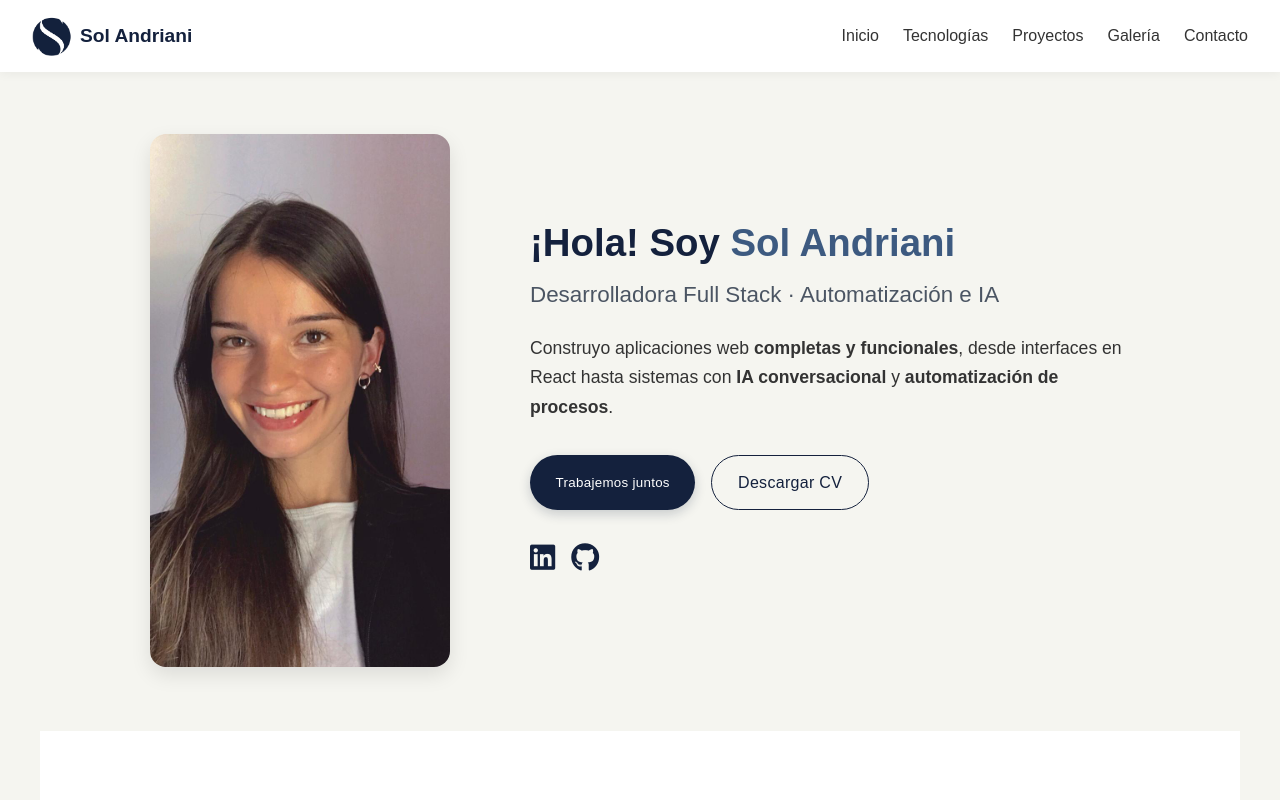
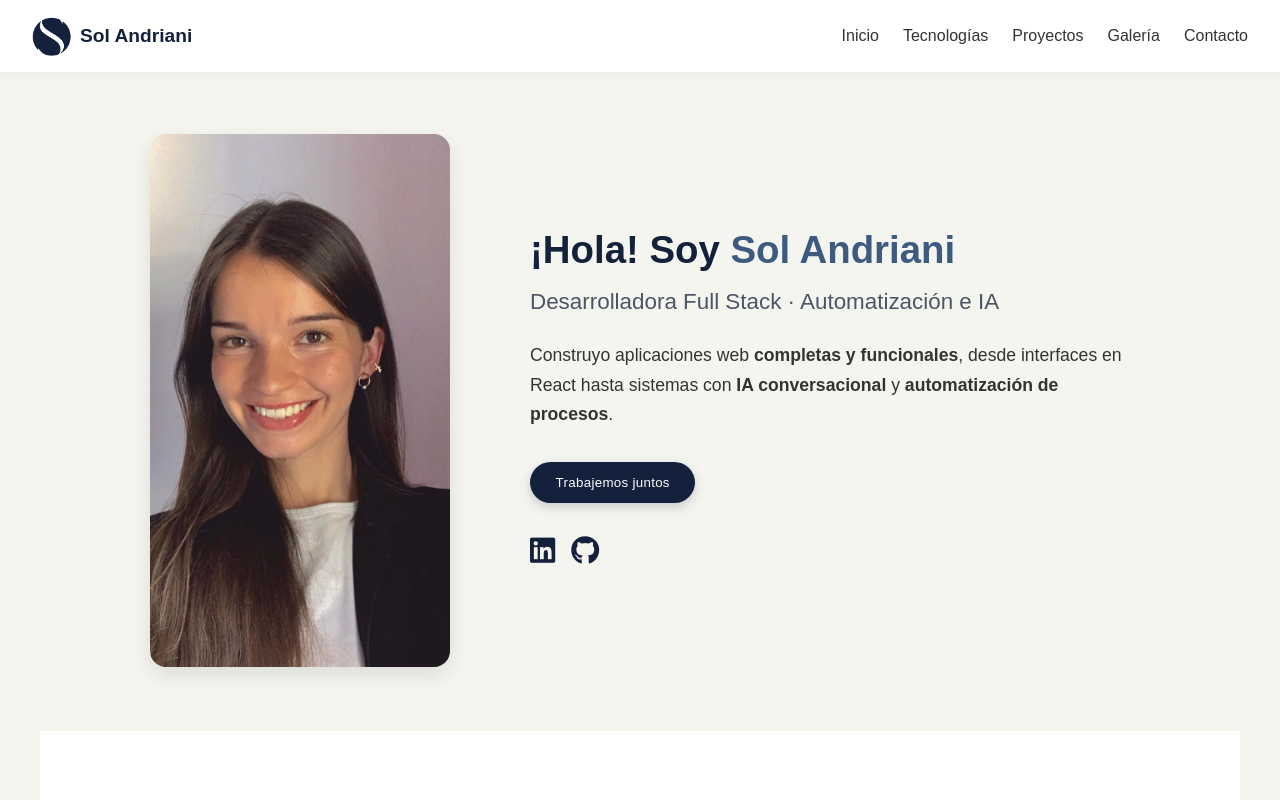
Before and after one commit to SolAndriani/portafolio-sol-andriani, a React (Create React App) app: page / in a window 1280 px wide. Shown: the top 800 px of the page. Built offline with nearby package versions, Linux system fonts and the light colour scheme.

Commit message:
Elimino descarga de CV

```diff
--- a/src/components/Presentacion.jsx
+++ b/src/components/Presentacion.jsx
@@ -25,14 +25,11 @@ export default function Presentacion() {
             <strong>automatización de procesos</strong>.
           </p>
 
-          <div className="botones-presentacion">
-            <button className="btn-contacto" onClick={() => setModalOpen(true)}>
-              Trabajemos juntos
-            </button>
-            <a href="/CV_SolAndriani.pdf" download className="btn-cv">
-              Descargar CV
-            </a>
-          </div>
+        <div className="botones-presentacion">
+  <button className="btn-contacto" onClick={() => setModalOpen(true)}>
+    Trabajemos juntos
+  </button>
+</div>
 
           <div className="social-icons">
             <a href="https://www.linkedin.com/in/solandriani" target="_blank" rel="noreferrer">
```
Also changed, not shown: 1 other file (tests, documents, lock files or other folders).
